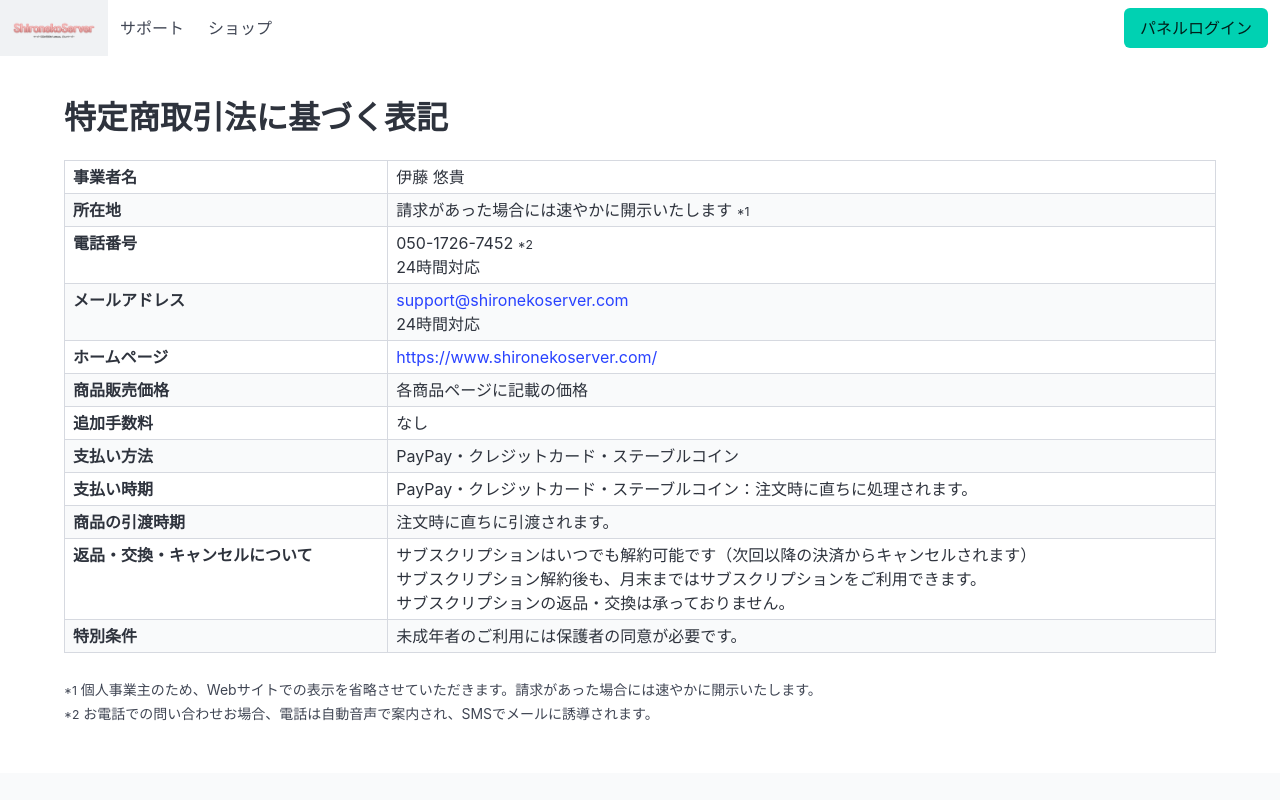
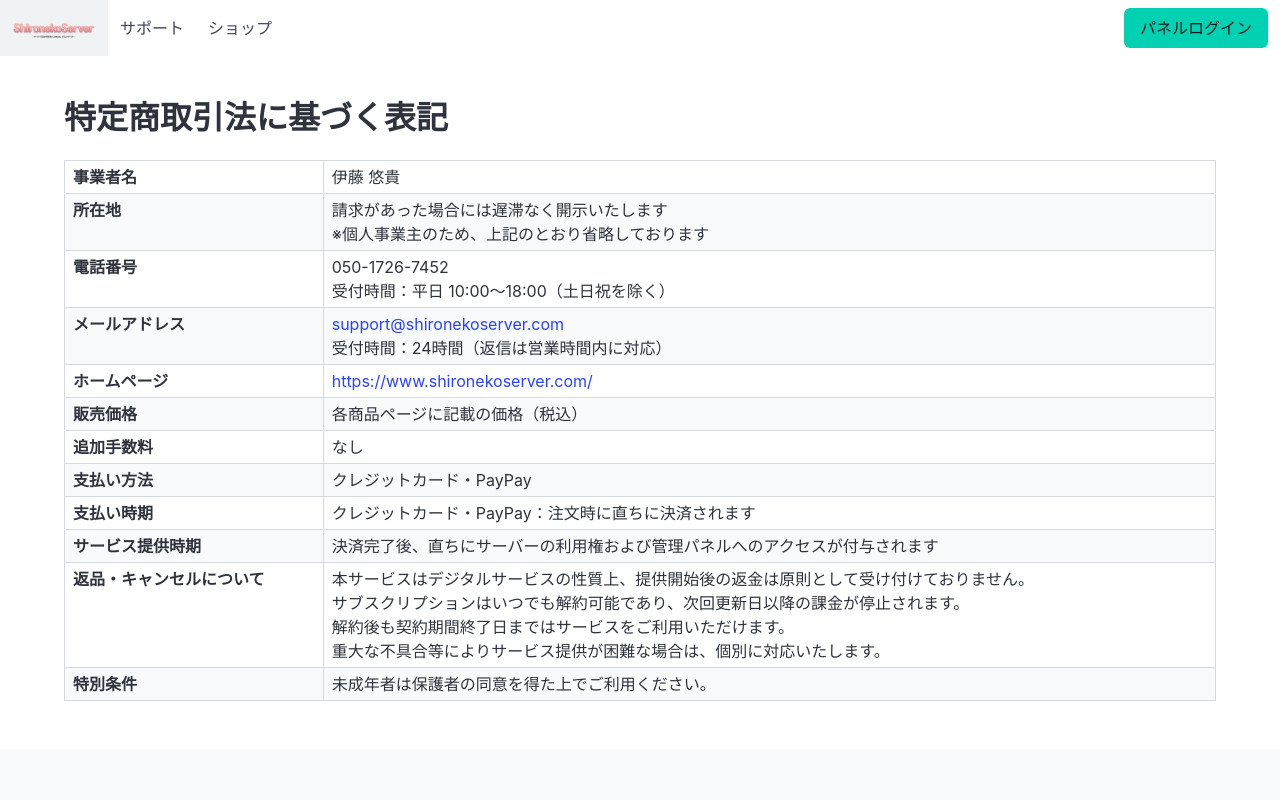
Before and after one commit to ShironekoServer/new_shironeko_web, a Next.js app: page /commerce in a window 1280 px wide. Shown: the top 800 px of the page. Built offline with nearby package versions, Linux system fonts and the light colour scheme.

Commit message:
ブラッシュアップ

```diff
--- a/app/commerce/commerce.tsx
+++ b/app/commerce/commerce.tsx
@@ -16,21 +16,17 @@ export default function Commerce() {
             <tr>
               <th>所在地</th>
               <td>
-                請求があった場合には速やかに開示いたします{" "}
-                <small>
-                  <small>*1</small>
-                </small>
+                請求があった場合には遅滞なく開示いたします
+                <br />
+                ※個人事業主のため、上記のとおり省略しております
               </td>
             </tr>
             <tr>
               <th>電話番号</th>
               <td>
-                050-1726-7452{" "}
-                <small>
-                  <small>*2</small>
-                </small>
+                050-1726-7452
                 <br />
-                24時間対応
+                受付時間：平日 10:00〜18:00（土日祝を除く）
               </td>
             </tr>
             <tr>
@@ -40,7 +36,7 @@ export default function Commerce() {
                   support@shironekoserver.com
                 </a>
                 <br />
-                24時間対応
+                受付時間：24時間（返信は営業時間内に対応）
               </td>
             </tr>
             <tr>
@@ -50,8 +46,8 @@ export default function Commerce() {
               </td>
             </tr>
             <tr>
-              <th>商品販売価格</th>
-              <td>各商品ページに記載の価格</td>
+              <th>販売価格</th>
+              <td>各商品ページに記載の価格（税込）</td>
             </tr>
             <tr>
               <th>追加手数料</th>
@@ -59,45 +55,36 @@ export default function Commerce() {
             </tr>
             <tr>
               <th>支払い方法</th>
-              <td>PayPay・クレジットカード・ステーブルコイン</td>
+              <td>クレジットカード・PayPay</td>
             </tr>
             <tr>
               <th>支払い時期</th>
+              <td>クレジットカード・PayPay：注文時に直ちに決済されます</td>
+            </tr>
+            <tr>
+              <th>サービス提供時期</th>
               <td>
-                PayPay・クレジットカード・ステーブルコイン：注文時に直ちに処理されます。
+                決済完了後、直ちにサーバーの利用権および管理パネルへのアクセスが付与されます
               </td>
             </tr>
             <tr>
-              <th>商品の引渡時期</th>
-              <td>注文時に直ちに引渡されます。</td>
-            </tr>
-            <tr>
-              <th>返品・交換・キャンセルについて</th>
+              <th>返品・キャンセルについて</th>
               <td>
-                サブスクリプションはいつでも解約可能です（次回以降の決済からキャンセルされます）
+                本サービスはデジタルサービスの性質上、提供開始後の返金は原則として受け付けておりません。
                 <br />
-                サブスクリプション解約後も、月末まではサブスクリプションをご利用できます。
+                サブスクリプションはいつでも解約可能であり、次回更新日以降の課金が停止されます。
                 <br />
-                サブスクリプションの返品・交換は承っておりません。
+                解約後も契約期間終了日まではサービスをご利用いただけます。
+                <br />
+                重大な不具合等によりサービス提供が困難な場合は、個別に対応いたします。
               </td>
             </tr>
             <tr>
               <th>特別条件</th>
-              <td>未成年者のご利用には保護者の同意が必要です。</td>
+              <td>未成年者は保護者の同意を得た上でご利用ください。</td>
             </tr>
           </tbody>
         </table>
-        <p>
-          <small>
-            <small>*1</small>{" "}
-            個人事業主のため、Webサイトでの表示を省略させていただきます。請求があった場合には速やかに開示いたします。
-          </small>
-          <br />
-          <small>
-            <small>*2</small>{" "}
-            お電話での問い合わせお場合、電話は自動音声で案内され、SMSでメールに誘導されます。
-          </small>
-        </p>
       </div>
     </section>
   );
```
